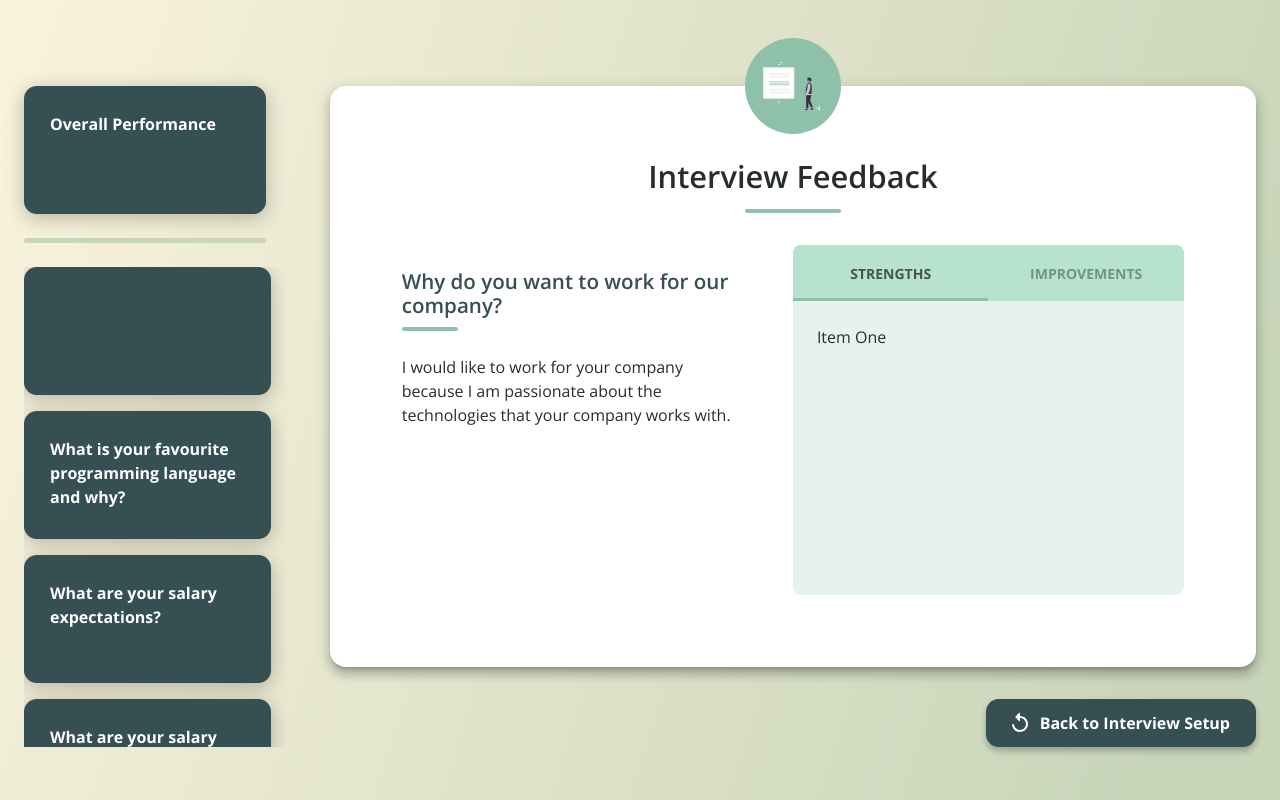
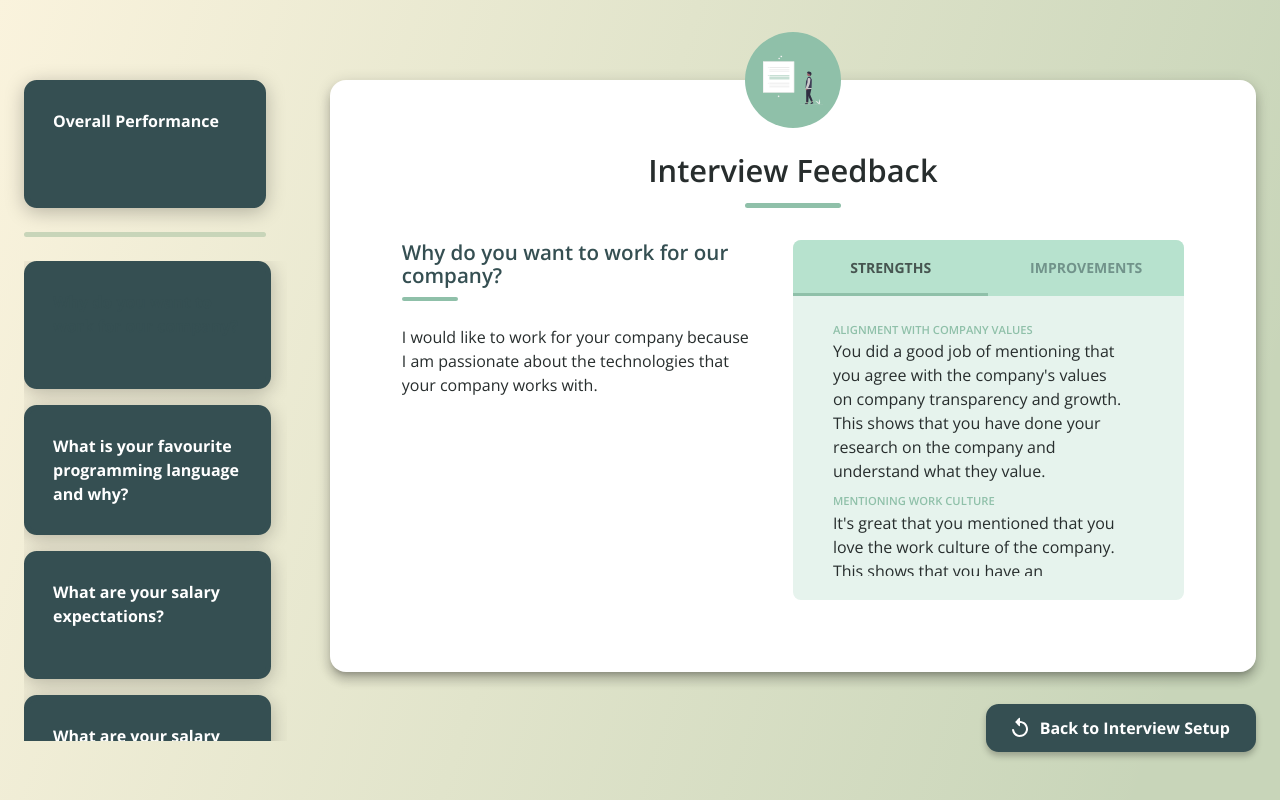
Before and after one commit to razlze/interview-evaluator, a Next.js app: page /feedback in a window 1280 px wide. Both pictures are taken after a click on the button "Why do you want to work for our company?". Built offline with nearby package versions, Linux system fonts and the light colour scheme.

Commit message:
final feedback frontend

```diff
--- a/app/(setup_feedback)/(large_width)/feedback/Feedback.jsx
+++ b/app/(setup_feedback)/(large_width)/feedback/Feedback.jsx
@@ -13,12 +13,34 @@ import { useRouter } from 'next/navigation';
 
 const feedback = {
   overall: 'kajndkjasndkjnasdkjnaskjdnkajsnd',
-  questions: [
-    {
-      focus: 'akjsdnkajsndkjansdkjnaskjd',
-      love: 'kajsdnkjansdkjnasdkjnasd',
+  0: {
+    strengths: {
+      'Alignment with company values':
+        "You did a good job of mentioning that you agree with the company's values on company transparency and growth. This shows that you have done your research on the company and understand what they value.",
+      'Mentioning work culture':
+        "It's great that you mentioned that you love the work culture of the company. This shows that you have an understanding of the company beyond just the job requirements.",
     },
-  ],
+    improvements: {
+      'Lack of specific examples':
+        "While mentioning that you love the work culture and agree with the company's values is a good start, it would have been even better if you could have provided specific examples or experiences that have led you to feel this way. This would have made your answer more authentic and personal.",
+      'Not connecting answer to role':
+        "Although it's great that you mentioned the company's values and work culture, you could have also mentioned how these align with the specific role you are applying for. This would have shown the interviewer that you understand how your values and the company's values can contribute to the success of the role. at you love the work cultu",
+    },
+  },
+  1: {
+    strengths: {
+      'Alignment with company values':
+        "You did a good job of mentioning that you agree with the company's values on company transparency and grow",
+      'Mentioning work culture':
+        "It's great that you mentioned that you love the he job requirements.",
+    },
+    improvements: {
+      'Lack of specific examples':
+        "While mentioning that you love the work culture and agree with the company's values is a good start, it would have been even better if you could have provided specific examples or experiences that have led you to feel this way. This would have made your answer more authentic and personal.",
+      'Not connecting answer to role':
+        "Although it's great that you mentioned the company's values and work culture, ",
+    },
+  },
 };
 
 export default function Feedback() {
@@ -84,12 +106,11 @@ export default function Feedback() {
         >
           <Grid container sx={{ height: '100%' }}>
             {currentQuestion != -1 && (
-              <Grid
-                item
-                maxHeight='15rem'
-                paddingRight='3rem'
-                paddingY='1.5rem'
-                xs={6}
+              <Grid item paddingRight='1.5rem' xs={6} sx={{ height: '45vh' }}>
+                <Box
+                  height='100%'
+                  sx={{ overflow: 'auto', paddingRight: '1rem' }}
+                  className='greyScroll'
                 >
                   <Typography variant='h3'>
                     {questions[currentQuestion].question}
@@ -103,6 +124,7 @@ export default function Feedback() {
                     borderRadius={1}
                   />
                   <Typography>{questions[currentQuestion].answer}</Typography>
+                </Box>
               </Grid>
             )}
 
@@ -131,8 +153,19 @@ export default function Feedback() {
               </Grid>
             )}
             {currentQuestion != -1 && (
-              <Grid item xs={6} bgcolor='secondary.light' borderRadius='.5rem'>
-                <FeedbackTabs />
+              <Grid
+                item
+                xs={6}
+                bgcolor='secondary.light'
+                borderRadius='.5rem'
+                sx={{
+                  height: '45vh',
+                  display: 'flex',
+                  flexDirection: 'column',
+                  alignItems: 'stretch',
+                }}
+              >
+                <FeedbackTabs questionFeedback={feedback[currentQuestion]} />
               </Grid>
             )}
           </Grid>
--- a/app/(setup_feedback)/(large_width)/feedback/FeedbackInfoPair.jsx
+++ b/app/(setup_feedback)/(large_width)/feedback/FeedbackInfoPair.jsx
@@ -5,7 +5,7 @@ import React from 'react';
 
 export default function FeedbackInfoPair({ fieldName, feedbackContent }) {
   return (
-    <Box>
+    <Box mb={1}>
       <Typography variant='subtitle1'>{fieldName}</Typography>
       <Typography variant='body1' whiteSpace='pre-wrap'>
         {feedbackContent}
--- a/app/(setup_feedback)/(large_width)/feedback/FeedbackTabs.jsx
+++ b/app/(setup_feedback)/(large_width)/feedback/FeedbackTabs.jsx
@@ -1,6 +1,7 @@
 import React from 'react';
 import { Typography, Box, Tabs, Tab } from '@mui/material';
 import { useState } from 'react';
+import FeedbackInfoPair from './FeedbackInfoPair';
 
 function CustomTabPanel(props) {
   const { children, value, index, ...other } = props;
@@ -11,13 +12,16 @@ function CustomTabPanel(props) {
       hidden={value !== index}
       id={`simple-tabpanel-${index}`}
       aria-labelledby={`simple-tab-${index}`}
+      className='feedbackScroll'
       {...other}
+      style={{
+        margin: '24px 32px 24px 40px',
+        overflowY: 'auto',
+        // height: 'calc(45vh - 3.5rem- 48px)',
+        flex: 1,
+      }}
     >
-      {value === index && (
-        <Box sx={{ p: 3 }}>
-          <Typography>{children}</Typography>
-        </Box>
-      )}
+      {value === index && <Box sx={{ marginRight: '1.5rem' }}>{children}</Box>}
     </div>
   );
 }
@@ -29,7 +33,7 @@ function a11yProps(index) {
   };
 }
 
-export default function FeedbackTabs({ strengths, weaknesses }) {
+export default function FeedbackTabs({ questionFeedback }) {
   const [tabValue, setTabValue] = useState(0);
 
   const handleTabChange = (event, newValue) => {
@@ -78,10 +82,30 @@ export default function FeedbackTabs({ strengths, weaknesses }) {
         />
       </Tabs>
       <CustomTabPanel value={tabValue} index={0}>
-        Item One
+        {Object.entries(questionFeedback['strengths']).map(
+          ([key, value], index) => {
+            return (
+              <FeedbackInfoPair
+                key={index}
+                fieldName={key}
+                feedbackContent={value}
+              />
+            );
+          }
+        )}
       </CustomTabPanel>
       <CustomTabPanel value={tabValue} index={1}>
-        Item Two
+        {Object.entries(questionFeedback['improvements']).map(
+          ([key, value], index) => {
+            return (
+              <FeedbackInfoPair
+                key={index}
+                fieldName={key}
+                feedbackContent={value}
+              />
+            );
+          }
+        )}
       </CustomTabPanel>
     </>
   );
--- a/app/(setup_feedback)/(large_width)/feedback/QuestionBox.jsx
+++ b/app/(setup_feedback)/(large_width)/feedback/QuestionBox.jsx
@@ -12,6 +12,10 @@ export default function QuestionBox({ index, question, active, setActive }) {
         textAlign: 'left',
         alignItems: 'start',
         boxShadow: '0px 4px 19.2px 0px rgba(0, 0, 0, 0.25)',
+        borderWidth: '5px',
+        '&:hover': {
+          borderWidth: '5px',
+        },
       }}
       variant='contained'
       onClick={() => setActive(index)}
--- a/app/globals.css
+++ b/app/globals.css
@@ -19,9 +19,38 @@ body {
   border-radius: 5px;
 }
 
-/* Handle on hover */
-::-webkit-scrollbar-thumb:hover {
-  background: #354f52;
+/* width */
+.feedbackScroll::-webkit-scrollbar {
+  width: 5px;
+}
+
+/* Track */
+.feedbackScroll::-webkit-scrollbar-track {
+  background: #d2e9de;
+  border-radius: 5px;
+}
+
+/* Handle */
+.feedbackScroll::-webkit-scrollbar-thumb {
+  background: #8fc0a966;
+  border-radius: 5px;
+}
+
+/* width */
+.greyScroll::-webkit-scrollbar {
+  width: 5px;
+}
+
+/* Track */
+.greyScroll::-webkit-scrollbar-track {
+  background: #f4f4f4;
+  border-radius: 5px;
+}
+
+/* Handle */
+.greyScroll::-webkit-scrollbar-thumb {
+  background: #c2c2c266;
+  border-radius: 5px;
 }
 
 .active {
```
Lines whose indentation alone changed are shown as unchanged.
